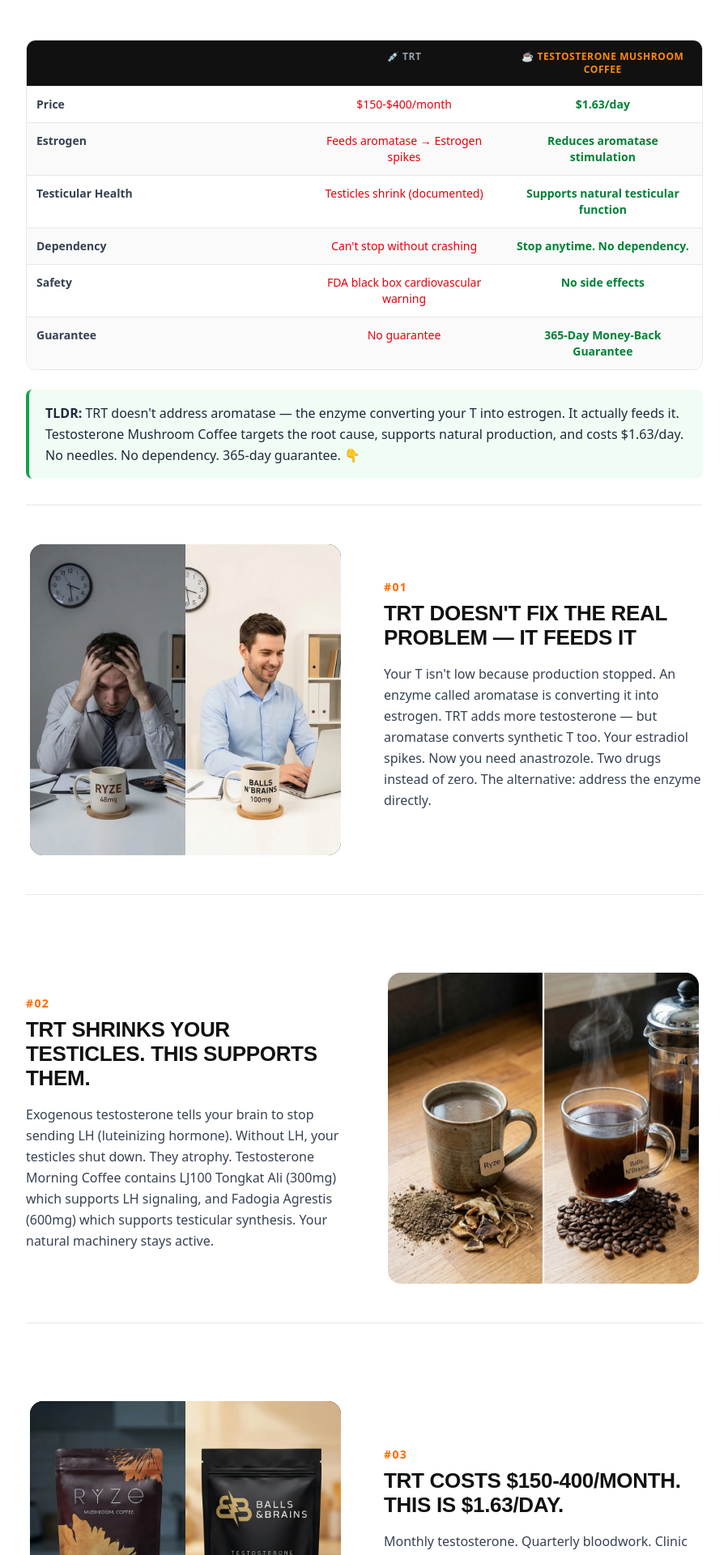
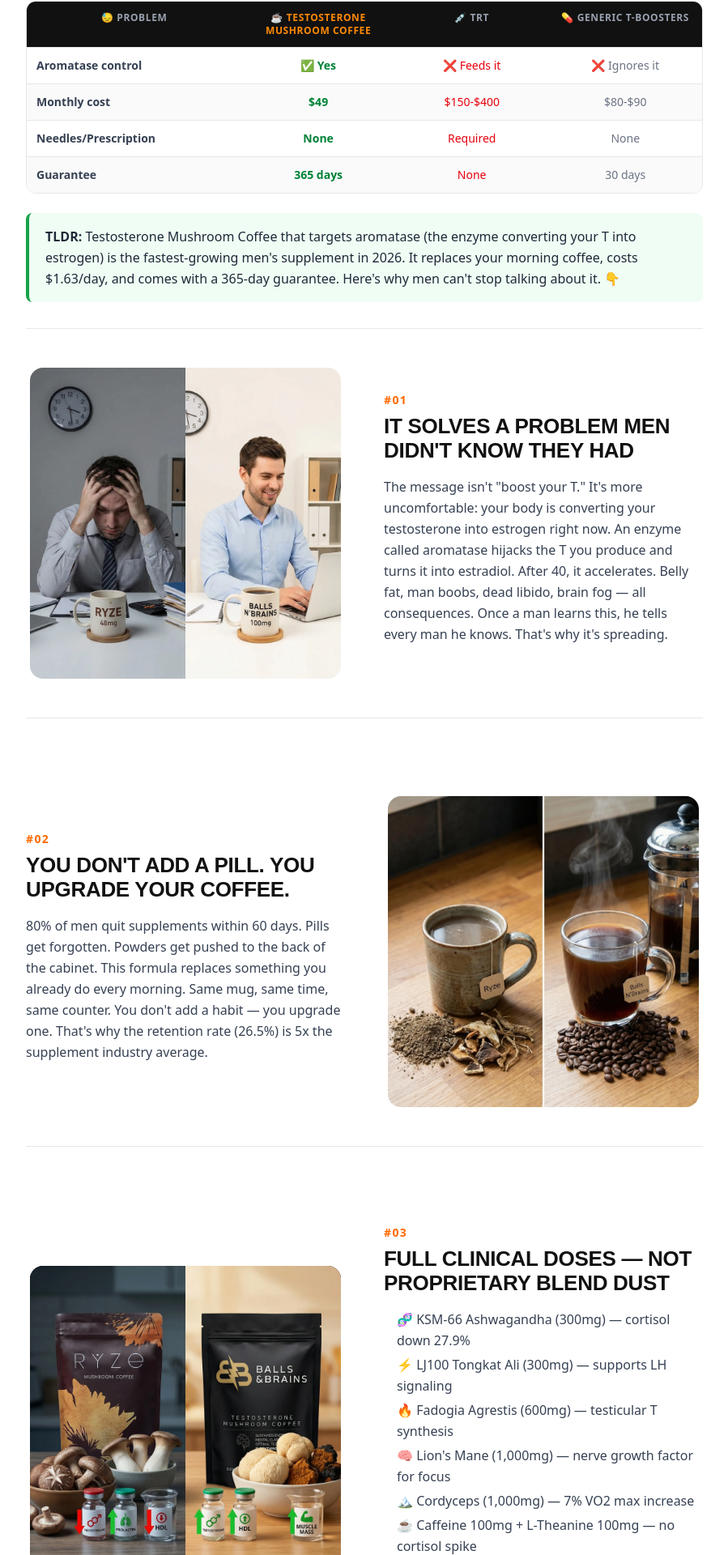
Before and after one commit to Tailgrab-Studios/seo-ballsnbrains, a React (Vite) app: page / in a window 1280 px wide. Shown: the part 480-2400 px from the top of the page at 81% size, without its empty margins (190-1089 px from the left). Built offline with nearby package versions, Linux system fonts and the light colour scheme.

Commit message:
advertorial-balls-and-brains-10-v1-p3

```diff
--- a/src/components/AlertBanner/AlertBanner.jsx
+++ b/src/components/AlertBanner/AlertBanner.jsx
@@ -3,7 +3,7 @@
     <div className="max-w-6xl mx-auto mt-6 ">
       <div className="bg-[#111] border-2 border-[#f97316] p-5 md:p-6 shadow-sm rounded-sm">
         <p className="text-white text-base md:text-lg leading-relaxed font-bold text-center tracking-wide">
-          ⚡ REPORT: TRT cancellations surge as men discover a $1.63/day alternative — no needles, no prescriptions ⚡
+          ⚡ TRENDING: 12,847+ men over 40 switched to this testosterone coffee in 2026 — stock keeps selling out ⚡
         </p>
       </div>
     </div>
--- a/src/components/ArticleSection/ArticleSection.jsx
+++ b/src/components/ArticleSection/ArticleSection.jsx
@@ -14,93 +14,106 @@
 
 // ── Comparison table data ──────────────────────────────────────────────────
 const compRows = [
-  { label: 'Price', trt: '$150-$400/month', tmc: '$1.63/day' },
-  { label: 'Estrogen', trt: 'Feeds aromatase → Estrogen spikes', tmc: 'Reduces aromatase stimulation' },
-  { label: 'Testicular Health', trt: 'Testicles shrink (documented)', tmc: 'Supports natural testicular function' },
-  { label: 'Dependency', trt: "Can't stop without crashing", tmc: 'Stop anytime. No dependency.' },
-  { label: 'Safety', trt: 'FDA black box cardiovascular warning', tmc: 'No side effects' },
-  { label: 'Guarantee', trt: 'No guarantee', tmc: '365-Day Money-Back Guarantee' },
+  { label: 'Aromatase control', tmc: '✅ Yes', trt: '❌ Feeds it', gen: '❌ Ignores it' },
+  { label: 'Monthly cost', tmc: '$49', trt: '$150-$400', gen: '$80-$90' },
+  { label: 'Needles/Prescription', tmc: 'None', trt: 'Required', gen: 'None' },
+  { label: 'Guarantee', tmc: '365 days', trt: 'None', gen: '30 days' },
 ];
 
 // ── 10 reasons data ────────────────────────────────────────────────────────
 const reasons = [
   {
     num: '01',
-    title: "TRT Doesn't Fix the Real Problem — It Feeds It",
+    title: "It Solves a Problem Men Didn't Know They Had",
     body: [
-      "Your T isn't low because production stopped. An enzyme called aromatase is converting it into estrogen. TRT adds more testosterone — but aromatase converts synthetic T too. Your estradiol spikes. Now you need anastrozole. Two drugs instead of zero. The alternative: address the enzyme directly.",
+      "The message isn't \"boost your T.\" It's more uncomfortable: your body is converting your testosterone into estrogen right now. An enzyme called aromatase hijacks the T you produce and turns it into estradiol. After 40, it accelerates. Belly fat, man boobs, dead libido, brain fog — all consequences. Once a man learns this, he tells every man he knows. That's why it's spreading.",
     ],
     visual: 'image1',
   },
   {
     num: '02',
-    title: 'TRT Shrinks Your Testicles. This Supports Them.',
+    title: "You Don't Add a Pill. You Upgrade Your Coffee.",
     body: [
-      "Exogenous testosterone tells your brain to stop sending LH (luteinizing hormone). Without LH, your testicles shut down. They atrophy. Testosterone Morning Coffee contains LJ100 Tongkat Ali (300mg) which supports LH signaling, and Fadogia Agrestis (600mg) which supports testicular synthesis. Your natural machinery stays active.",
+      "80% of men quit supplements within 60 days. Pills get forgotten. Powders get pushed to the back of the cabinet. This formula replaces something you already do every morning. Same mug, same time, same counter. You don't add a habit — you upgrade one. That's why the retention rate (26.5%) is 5x the supplement industry average.",
     ],
     visual: 'image2',
   },
   {
     num: '03',
-    title: 'TRT Costs $150-400/Month. This Is $1.63/Day.',
-    body: [
-      "Monthly testosterone. Quarterly bloodwork. Clinic visits. Anastrozole. HCG. Syringes. That's $1,800-4,800/year for a therapy you can't stop without medical supervision. TMC is $49/month. It also replaces your regular coffee and your T-booster. Net savings: $1,200-4,200/year.",
+    title: 'Full Clinical Doses — Not Proprietary Blend Dust',
+    body: [],
+    bullets: [
+      '🧬 KSM-66 Ashwagandha (300mg) — cortisol down 27.9%',
+      '⚡ LJ100 Tongkat Ali (300mg) — supports LH signaling',
+      '🔥 Fadogia Agrestis (600mg) — testicular T synthesis',
+      "🧠 Lion's Mane (1,000mg) — nerve growth factor for focus",
+      '🏔️ Cordyceps (1,000mg) — 7% VO2 max increase',
+      '☕ Caffeine 100mg + L-Theanine 100mg — no cortisol spike',
     ],
+    bodyAfter: ['Every dose matches the clinical trials. Fully disclosed on the label.'],
     visual: 'image3',
   },
   {
     num: '04',
-    title: 'TRT Spikes Estrogen. This Targets the Enzyme That Creates It.',
+    title: "It Costs $1.63/Day — Less Than the Starbucks It Replaces",
     body: [
-      "Inject T → aromatase converts it → estradiol rises → add anastrozole → joint pain, mood swings, bone density loss. TMC takes a different path: KSM-66 Ashwagandha (300mg) reduces cortisol by 27.9%. Less cortisol = less aromatase stimulation = less conversion. No second drug needed.",
+      "A 3-pouch is $1.30/day. It replaces your regular coffee ($3-7/day), your T-booster ($40-80/mo), and your nootropic stack ($30-60/mo). Three products collapsed into one cup. In a year where budgets are tight, men are doing the math.",
     ],
     visual: 'image4',
   },
   {
     num: '05',
-    title: "You Can't Stop TRT Without Crashing. You Can Stop TMC Anytime.",
+    title: "Facebook Groups Can't Stop Talking About Aromatase",
     body: [
-      "After months on TRT, your HPG axis is suppressed. Stop injecting and your T crashes below baseline. You need a managed taper with HCG and/or clomiphene. Some men never fully recover. TMC supports natural production — doesn't replace it. Stop drinking it and you return to baseline. No taper. No PCT.",
+      'Search "aromatase" in any men\'s health group. Posts tripled since January 2026. These aren\'t brand posts — they\'re men sharing bloodwork, comparing notes, teaching each other. The conversation shifted from "how do I boost T" to "how do I stop losing the T I already have." This coffee is the only product built around that shift.',
     ],
     visual: 'image5',
   },
   {
     num: '06',
-    title: 'It Fixes the Brain Fog That TRT Completely Misses',
+    title: 'It Hits All 5 Symptoms — Not Just One',
     body: [
-      "TRT adds testosterone. It doesn't touch cognition. TMC includes Lion's Mane (1,000mg) — stimulates nerve growth factor for brain cell repair. Users report cleared fog within 7-10 days. Plus Cordyceps (1,000mg) — 7% VO2 max increase. Less fatigue, more endurance. One cup hits hormones, brain, and body.",
+      'Blue pills fix one symptom. TRT fixes one number. This formula was built for the 5 symptoms men over 40 actually report:',
     ],
+    bullets: [
+      '🔋 Chronic fatigue → Cortisol reduction + sustained energy',
+      '🫃 Stubborn belly fat → Aromatase reduction',
+      "🧠 Brain fog → Lion's Mane + cortisol control",
+      '🛏️ Dead libido → Tongkat Ali + Fadogia',
+      '💪 Muscle loss → Testosterone support + Cordyceps',
+    ],
+    bodyAfter: ['One product. Five symptoms. One morning cup.'],
     visual: 'image6',
   },
   {
     num: '07',
-    title: 'No Needles. No Pharmacy. No Awkward Conversations.',
+    title: 'The Guarantee Is Absurd — 365 Days',
     body: [
-      "Testosterone is Schedule III. Refills require prescriptions. Some pharmacies flag it. Some wives have questions about injections. TMC ships in a plain box. It's coffee. Nobody asks questions at the breakfast table. Same mug, same morning, same routine. The simplicity is the point.",
+      "Not 30 days. Not 90 days. A full year. If it doesn't work, email them, get every penny back. No phone trees. No retention scripts. You don't offer a 365-day guarantee on a product that doesn't work — the math would kill you. The fact they're growing tells you the return rate is negligible.",
     ],
     visual: 'image7',
   },
   {
     num: '08',
-    title: "TRT Has an FDA Cardiovascular Black Box Warning. This Doesn't.",
+    title: 'Regular Coffee Is Working Against You After 40',
     body: [
-      "The TRAVERSE trial found higher incidence of major cardiovascular events in men on TRT. TRT commonly elevates hematocrit — increasing blood viscosity and stroke risk. Regular CBC monitoring required. TMC contains no exogenous hormones. No mechanism to elevate hematocrit. No cardiac monitoring needed.",
+      '200mg+ caffeine = 25-30% cortisol spike per cup. Cortisol stimulates aromatase. Your morning coffee is literally feeding the enzyme that converts your testosterone into estrogen. TMC uses 100mg caffeine + 100mg L-Theanine — sustained energy, zero cortisol spike. You don\'t quit coffee. You switch to one that works with your biology.',
     ],
     visual: 'image8',
   },
   {
     num: '09',
-    title: 'Men Who Switched Are Getting Better Bloodwork',
+    title: 'Urologists Are Writing the Name Down',
     body: [
-      "Self-reported results from men transitioning off TRT to TMC at 90 days: total T up 15-30% from pre-TRT baseline. Free T up 20-35%. Estradiol down to 20-30 pg/mL (vs. 40-60+ on TRT). Hematocrit normalized. When you stop flooding the system with synthetic T and instead support natural production while reducing aromatase, your body finds a healthier balance.",
+      "Integrative practitioners are hearing about it from patients showing up with improved bloodwork. When a man's free T goes up 20-30% and estradiol comes down, a doctor pays attention. This isn't a celebrity endorsement — it's organic clinical validation from lab results.",
     ],
     visual: 'image9',
   },
   {
     num: '10',
-    title: "365-Day Guarantee. Your TRT Clinic Doesn't Offer Refunds.",
+    title: 'The Men Who Try It Become Evangelists',
     body: [
-      "If TRT doesn't work, you're out the money AND you need medical support to discontinue. TMC: try it for up to a full year. If you're not satisfied, email them, get every penny back. No phone calls. No retention scripts. 26.5% returning customer rate and 4.8 stars across 12,847 reviews says the bet is paying off.",
+      "A man orders skeptically. Week 3-4, something shifts. Energy. Morning wood. Belt notch. Wife makes a comment he hasn't heard in years. And then he tells every man he knows. Not because of a referral program — because he spent years feeling broken and this was the first thing that explained why (aromatase) and then fixed it. That emotional arc creates loyalty marketing can't manufacture.",
     ],
     visual: 'image10',
   },
@@ -249,7 +262,7 @@
                 color: '#111',
               }}
             >
-              10 Reasons Why Men With Low T Are Ditching TRT for This $1.63/Day Morning Coffee
+              10 Reasons This Testosterone Coffee Is Trending for Men 40-65+ in 2026
             </h1>
             <div
               className="mt-5 mb-6 px-5 py-4"
@@ -263,7 +276,7 @@
                   fontStyle: 'italic',
                 }}
               >
-                "More men are asking how to get off TRT than how to get on it. That wasn't the case two years ago."
+                "It started in biohacking forums. Then it hit Facebook. Now urologists are writing the name down."
               </p>
             </div>
 
@@ -320,17 +333,22 @@
               <div
                 style={{
                   display: 'grid',
-                  gridTemplateColumns: '1.4fr 1fr 1fr',
+                  gridTemplateColumns: '1.4fr 1fr 1fr 1fr',
                   background: '#111',
                   color: '#fff',
                 }}
               >
-                <div className="p-3 text-xs font-bold font-sans uppercase tracking-wider text-gray-400" />
+                <div className="p-3 text-xs font-bold font-sans uppercase tracking-wider text-gray-400 text-center">
+                  😓 Problem
+                </div>
+                <div className="p-3 text-xs font-bold font-sans uppercase tracking-wider text-orange-400 text-center">
+                  ☕ Testosterone Mushroom Coffee
+                </div>
                 <div className="p-3 text-xs font-bold font-sans uppercase tracking-wider text-gray-400 text-center">
                   💉 TRT
                 </div>
-                <div className="p-3 text-xs font-bold font-sans uppercase tracking-wider text-orange-400 text-center">
-                  ☕ Testosterone Mushroom Coffee
+                <div className="p-3 text-xs font-bold font-sans uppercase tracking-wider text-gray-400 text-center">
+                  💊 Generic T-Boosters
                 </div>
               </div>
               {compRows.map((row, i) => (
@@ -338,7 +356,7 @@
                   key={row.label}
                   style={{
                     display: 'grid',
-                    gridTemplateColumns: '1.4fr 1fr 1fr',
+                    gridTemplateColumns: '1.4fr 1fr 1fr 1fr',
                     background: i % 2 === 0 ? '#fff' : '#fafafa',
                     borderTop: '1px solid #e5e7eb',
                   }}
@@ -346,11 +364,14 @@
                   <div className="p-3 text-sm font-bold font-sans text-gray-700">
                     {row.label}
                   </div>
+                  <div className="p-3 text-center text-sm font-sans text-green-700 font-semibold">
+                    {row.tmc}
+                  </div>
                   <div className="p-3 text-center text-sm font-sans text-red-600">
                     {row.trt}
                   </div>
-                  <div className="p-3 text-center text-sm font-sans text-green-700 font-semibold">
-                    {row.tmc}
+                  <div className="p-3 text-center text-sm font-sans text-gray-500">
+                    {row.gen}
                   </div>
                 </div>
               ))}
@@ -362,7 +383,7 @@
               style={{ background: '#f0fdf4', borderLeft: '4px solid #16a34a', borderRadius: 8 }}
             >
               <p className="text-gray-800 font-sans text-base leading-relaxed">
-                <strong>TLDR:</strong> TRT doesn't address aromatase — the enzyme converting your T into estrogen. It actually feeds it. Testosterone Mushroom Coffee targets the root cause, supports natural production, and costs $1.63/day. No needles. No dependency. 365-day guarantee. 👇
+                <strong>TLDR:</strong> Testosterone Mushroom Coffee that targets aromatase (the enzyme converting your T into estrogen) is the fastest-growing men's supplement in 2026. It replaces your morning coffee, costs $1.63/day, and comes with a 365-day guarantee. Here's why men can't stop talking about it. 👇
               </p>
             </div>
           </FadeIn>
@@ -410,11 +431,11 @@
                     </p>
                   ))}
                   {r.bullets && (
-                    <ul className="mb-3 ml-4 list-disc">
+                    <ul className="mb-3 ml-4 list-none space-y-1">
                       {r.bullets.map((b, i) => (
                         <li
                           key={i}
-                          className="text-gray-700 font-sans text-base leading-relaxed mb-1"
+                          className="text-gray-700 font-sans text-base leading-relaxed"
                         >
                           {b}
                         </li>
```
